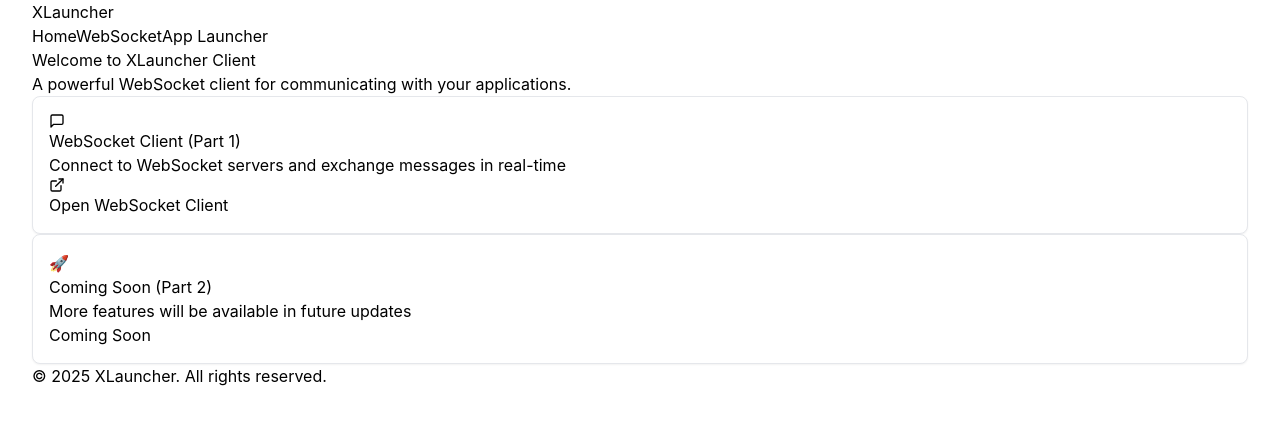
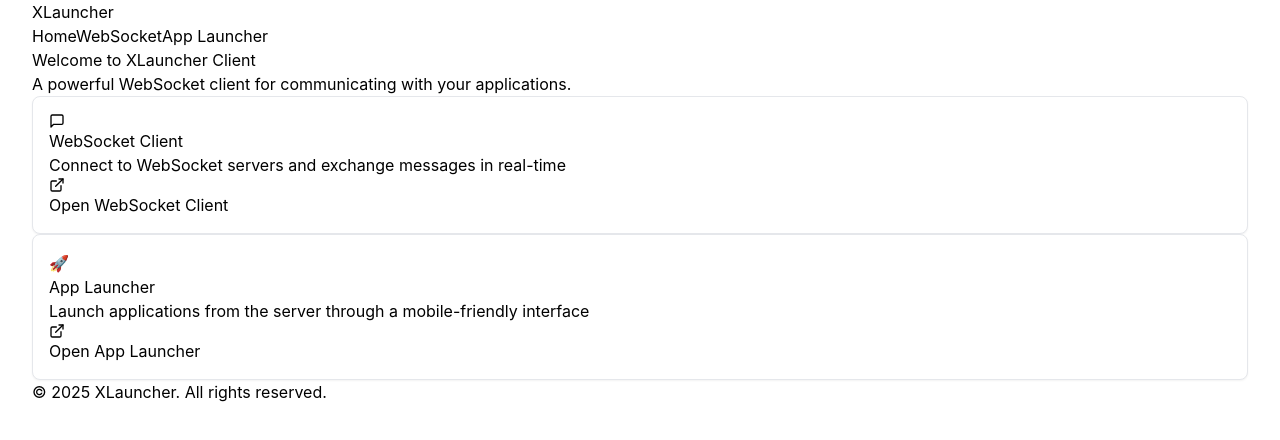
Before and after one commit to smartmohan20/xlauncher-client, a React (Vite) app: page / in a window 1280 px wide. Shown: the top 440 px of the page. Built offline with nearby package versions, Linux system fonts and the light colour scheme.

Commit message:
Added launcher and handling cod ein home page

```diff
--- a/src/pages/Home/Home.jsx
+++ b/src/pages/Home/Home.jsx
@@ -19,7 +19,7 @@ const Home = () => {
         <div className="grid grid-cols-1 md:grid-cols-2 gap-6">
           <div className="card flex flex-col items-center p-6">
             <FiMessageSquare className="text-3xl mb-4" />
-            <h2 className="text-xl font-medium mb-2">WebSocket Client (Part 1)</h2>
+            <h2 className="text-xl font-medium mb-2">WebSocket Client</h2>
             <p className="text-gray-600 text-sm mb-4 text-center">
               Connect to WebSocket servers and exchange messages in real-time
             </p>
@@ -31,15 +31,18 @@ const Home = () => {
             </Link>
           </div>
 
-          <div className="card flex flex-col items-center p-6 opacity-50">
+          <div className="card flex flex-col items-center p-6">
             <div className="text-3xl mb-4">🚀</div>
-            <h2 className="text-xl font-medium mb-2">Coming Soon (Part 2)</h2>
+            <h2 className="text-xl font-medium mb-2">App Launcher</h2>
             <p className="text-gray-600 text-sm mb-4 text-center">
-              More features will be available in future updates
+              Launch applications from the server through a mobile-friendly interface
             </p>
-            <Button className="flex items-center mt-auto" disabled>
-              Coming Soon
-            </Button>
+            <Link to="/launcher" className="mt-auto">
+              <Button className="flex items-center">
+                <FiExternalLink className="mr-2" />
+                Open App Launcher
+              </Button>
+            </Link>
           </div>
         </div>
       </div>
```
